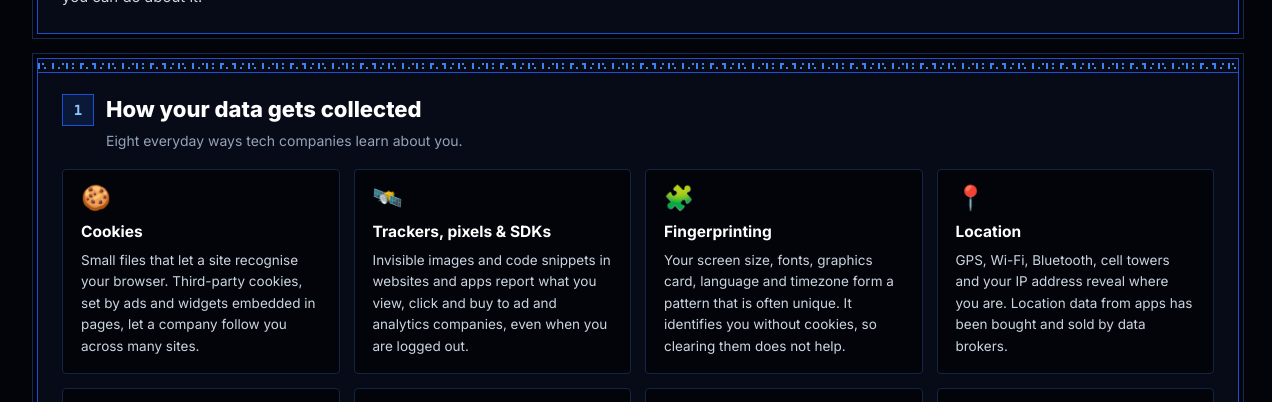
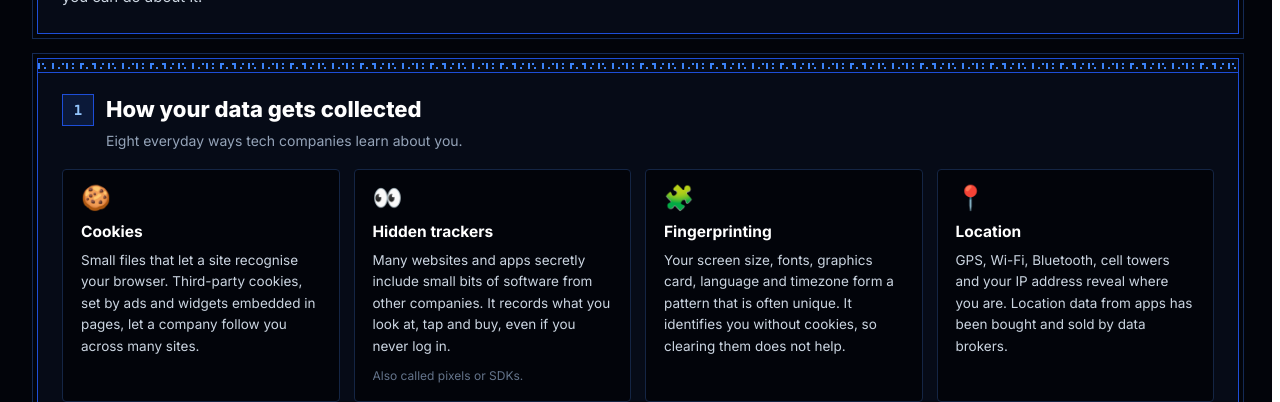
Before and after one commit to Zlourd/Hackathon-2026, a browser extension: page polyphemus/index.html in a window 1280 px wide. Shown: the part 321-723 px from the top of the page. Drawn offline with Linux system fonts and the light colour scheme.

Commit message:
Simplify the trackers card on the guide: Hidden trackers, plain-language wording
Replace the 'Trackers, pixels & SDKs' card with a plainer version: eyes icon,
'Hidden trackers' title, jargon-free body, and a muted footnote naming the
technical terms (pixels, SDKs) once.

Co-Authored-By: Claude Sonnet 5.5 <noreply@anthropic.com>
Claude-Session: https://claude.ai/code/session_011oKWDGKbW9baBVbJpVquSm

```diff
--- a/polyphemus/index.html
+++ b/polyphemus/index.html
@@ -121,7 +121,7 @@
             <p class="gd-sub">Eight everyday ways tech companies learn about you.</p>
             <div class="gd-grid4">
                 <div class="gd-mini"><div class="ic">🍪</div><h4>Cookies</h4><p>Small files that let a site recognise your browser. Third-party cookies, set by ads and widgets embedded in pages, let a company follow you across many sites.</p></div>
-                <div class="gd-mini"><div class="ic">🛰️</div><h4>Trackers, pixels &amp; SDKs</h4><p>Invisible images and code snippets in websites and apps report what you view, click and buy to ad and analytics companies, even when you are logged out.</p></div>
+                <div class="gd-mini"><div class="ic">👀</div><h4>Hidden trackers</h4><p>Many websites and apps secretly include small bits of software from other companies. It records what you look at, tap and buy, even if you never log in.</p><span class="gd-also">Also called pixels or SDKs.</span></div>
                 <div class="gd-mini"><div class="ic">🧩</div><h4>Fingerprinting</h4><p>Your screen size, fonts, graphics card, language and timezone form a pattern that is often unique. It identifies you without cookies, so clearing them does not help.</p></div>
                 <div class="gd-mini"><div class="ic">📍</div><h4>Location</h4><p>GPS, Wi-Fi, Bluetooth, cell towers and your IP address reveal where you are. Location data from apps has been bought and sold by data brokers.</p></div>
                 <div class="gd-mini"><div class="ic">🔍</div><h4>Searches, views &amp; purchases</h4><p>What you search, watch and buy shows your interests, worries, income and plans, whether or not you meant to share them.</p></div>
--- a/polyphemus/theme.css
+++ b/polyphemus/theme.css
@@ -180,3 +180,4 @@ html body #auChart svg,html body .mk-spark svg,html body .mk-flag svg{max-width:
 .gd-cta:hover{filter:brightness(1.12)}
 .mk-clear{padding:3px 10px;border:1px solid #142544;background:#02040a;color:#94a3b8;font:700 10px ui-monospace,Menlo,Consolas,monospace;letter-spacing:.06em;border-radius:3px;cursor:pointer;white-space:nowrap;transition:color .15s,border-color .15s}
 .mk-clear:hover{color:#fff;border-color:#3b82f6}
+.gd-also{display:block;margin-top:10px;color:#64748b;font-size:12px}
```
